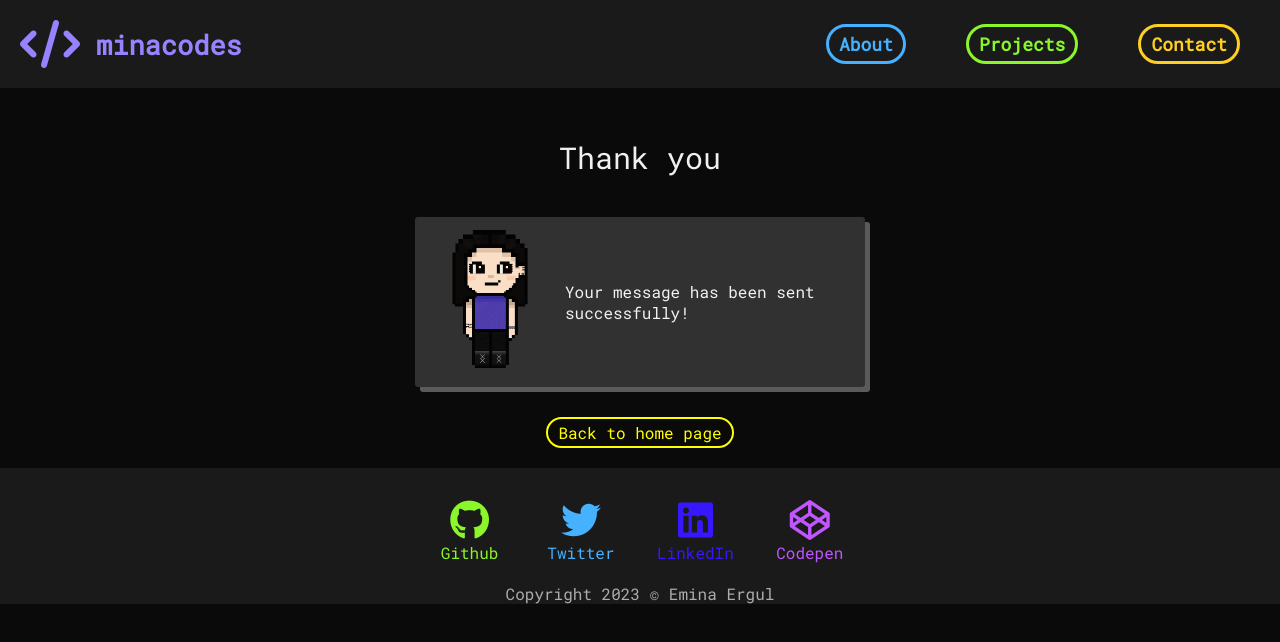
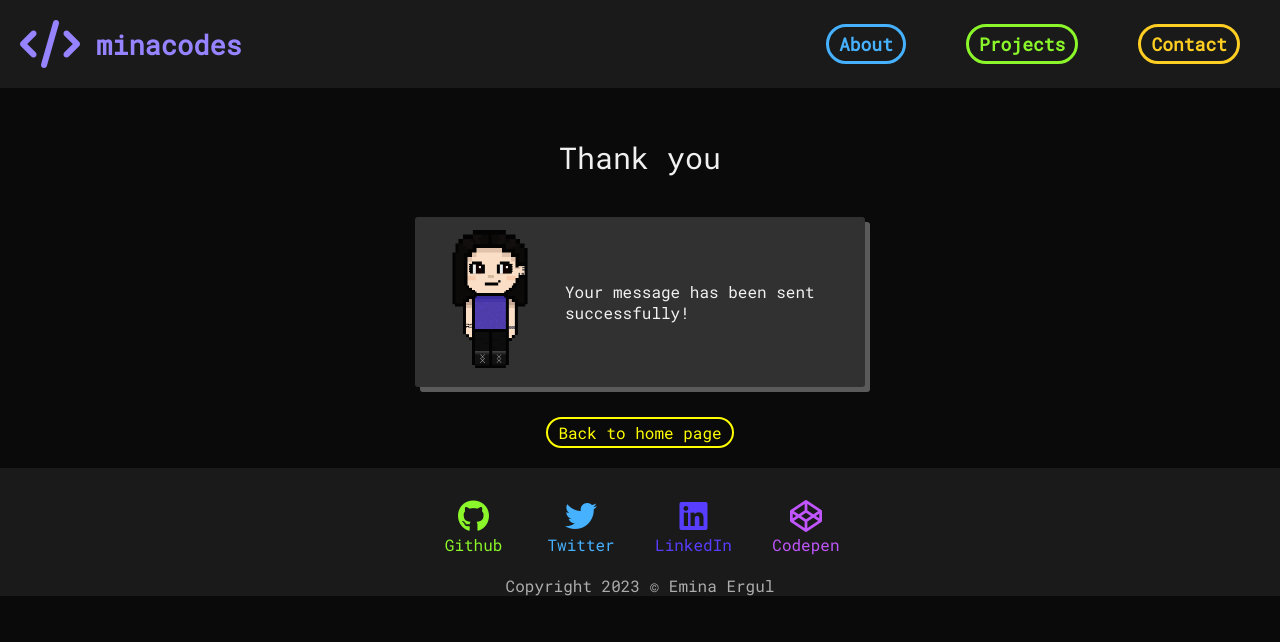
Before and after one commit to emina-ergul/portfolio-v2, a plain HTML site: page thanks.html in a window 1280 px wide. Drawn offline with Linux system fonts and the light colour scheme.

Commit message:
footer icon resize

```diff
--- a/contact.css
+++ b/contact.css
@@ -183,8 +183,8 @@ footer {
 }
 
 .footer-cont i {
-  font-size: 40px;
-  margin: 2px 16px;
+  font-size: 32px;
+  margin: 2px 18px;
 }
 .footer-cont a:hover {
   color: rgb(236, 236, 236);
@@ -204,7 +204,7 @@ footer {
   color: #8BF62A;
 }
 .li {
-  color: #3617ff;
+  color: #573eff;
 }
 .cp {
   color: rgb(193, 86, 255);
--- a/style.css
+++ b/style.css
@@ -335,8 +335,8 @@ footer {
 }
 
 .footer-cont i {
-  font-size: 40px;
-  margin: 2px 16px;
+  font-size: 32px;
+  margin: 2px 18px;
 }
 .footer-cont a:hover {
   color: rgb(236, 236, 236);
@@ -356,7 +356,7 @@ footer {
   color: #8bf62a;
 }
 .li {
-  color: #3617ff;
+  color: #573eff;
 }
 .cp {
   color: rgb(193, 86, 255);
--- a/thanks.css
+++ b/thanks.css
@@ -137,10 +137,11 @@ footer {
     justify-content: center;
   }
 
-.footer-cont i {
-    font-size: 40px;
-  margin: 2px 16px;
-}
+  .footer-cont i {
+    font-size: 32px;
+    margin: 2px 18px;
+  }
+
 .footer-cont a:hover {
     color: rgb(236, 236, 236);
   }
@@ -159,7 +160,7 @@ footer {
     color: #8BF62A;
   }
   .li {
-    color: #3617ff;
+    color: #573eff;
   }
   .cp {
     color: rgb(193, 86, 255);
```
